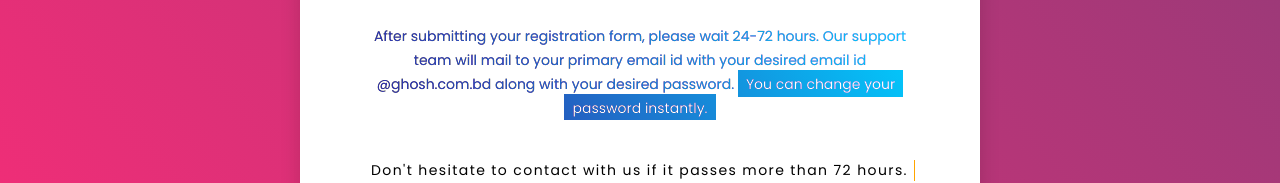
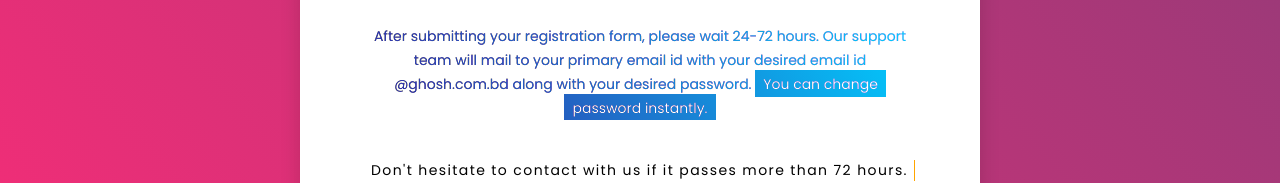
Before and after one commit to pronay-ghosh/ghosh, a plain HTML site: page signup.html in a window 1280 px wide. Shown: the part 981-1164 px from the top of the page. Drawn offline with nearby package versions, Linux system fonts and the light colour scheme; files whose address does not match are found by name.

Commit message:
Update signup.html

```diff
--- a/signup.html
+++ b/signup.html
@@ -139,7 +139,7 @@
                     <div class="col">
                         <p class="gradient-multiline">
                         After submitting your registration form, please wait 24-72 hours. Our support team will mail to your primary email id with your desired email id @ghosh.com.bd along with your desired password.
-                        <span>You can change your password instantly. </span> </p>
+                        <span>You can change password instantly. </span> </p>
                     </div>
 
                     <div class="typewriter">
```
